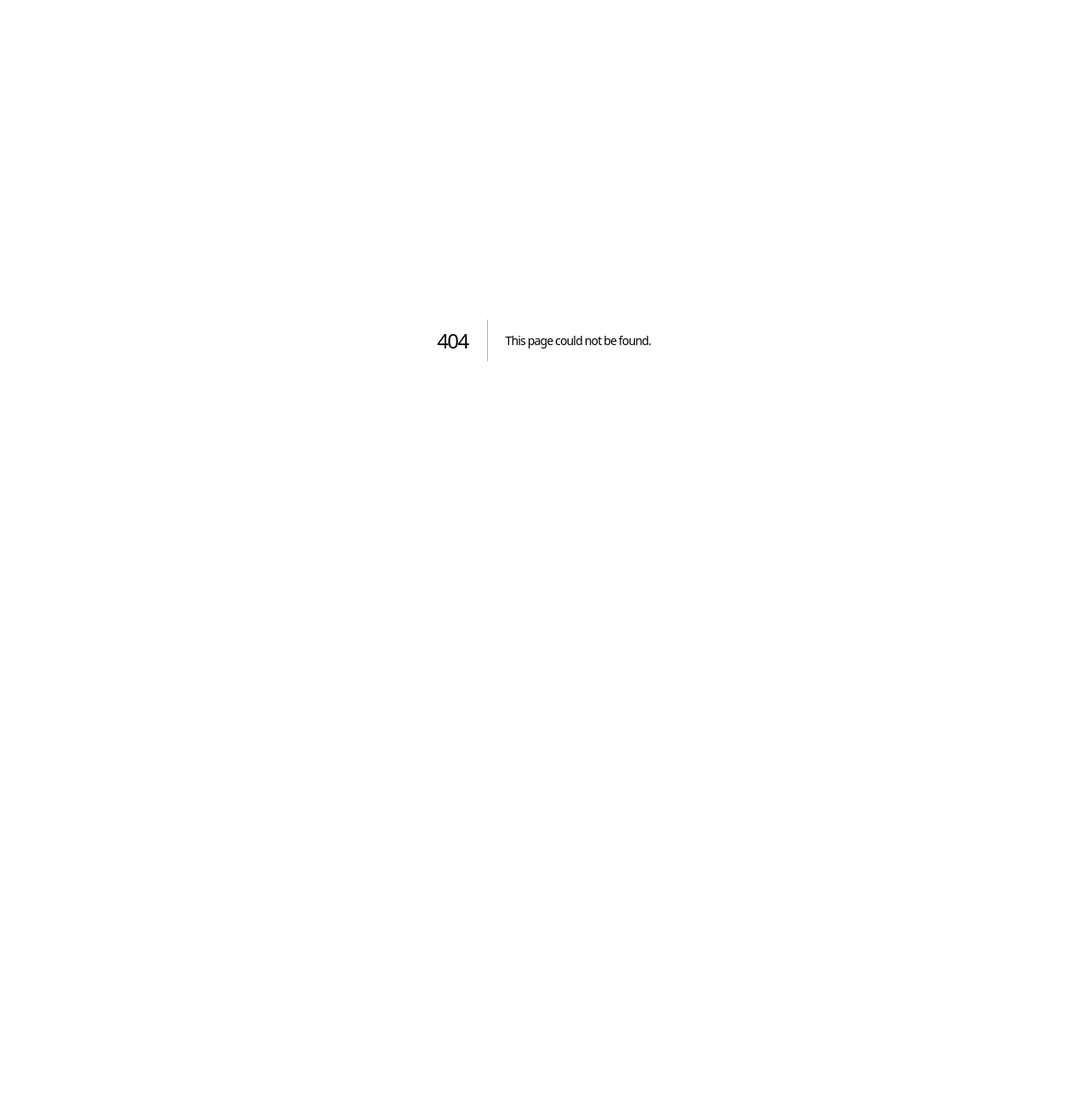
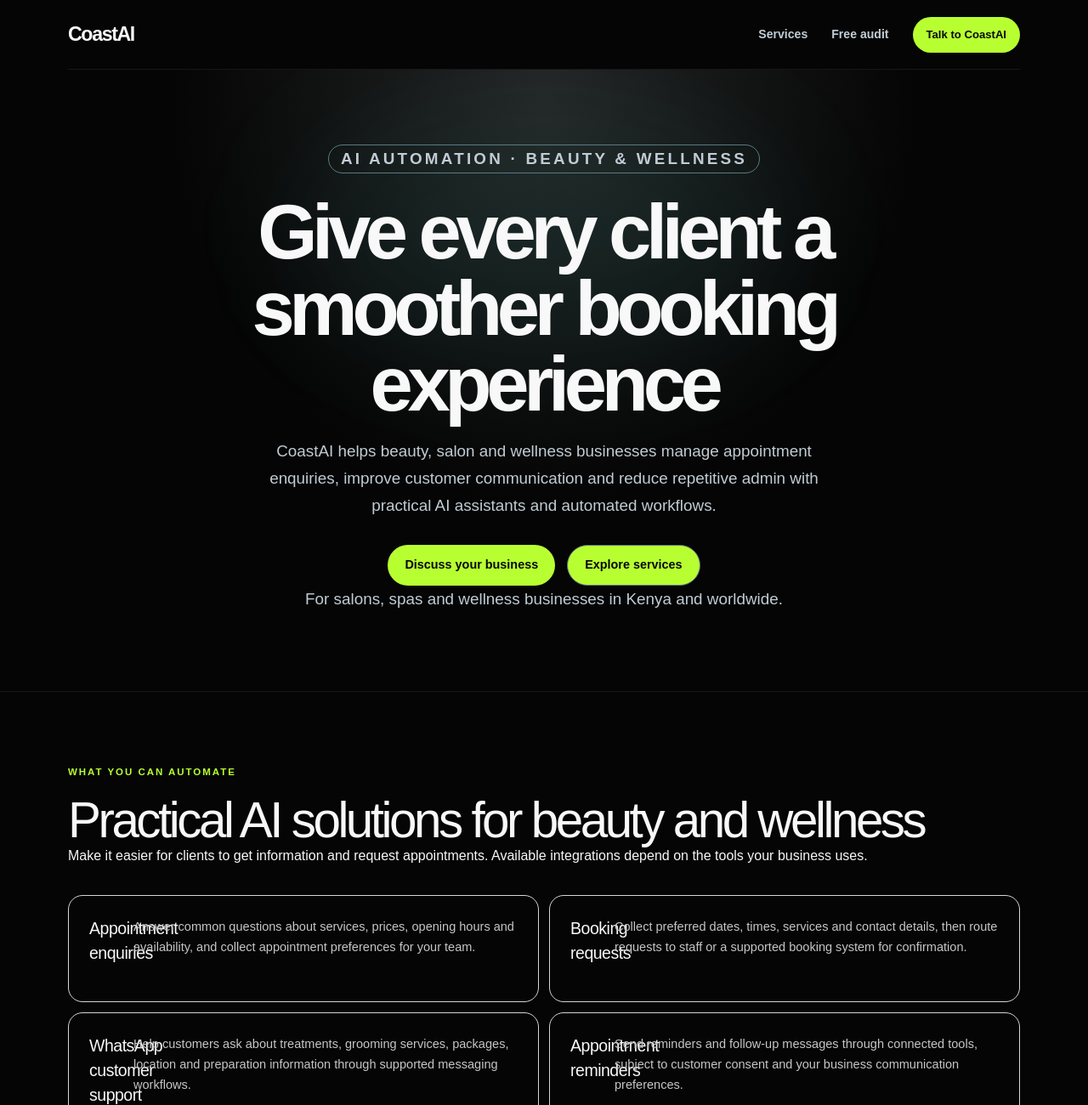
Before and after one commit to biihafidh/CoastAI-AUTOMATION, a Next.js app: page /ai-automation-for-beauty-salons-wellness in a window 1280 px wide. Before the commit this address had no page. Shown: the top 1300 px of the page at 85% size. Before the commit the page ends 800 px from the top, so only its background shows below. Built offline with nearby package versions, Linux system fonts and the light colour scheme.

Commit message:
Add beauty salons and wellness AI automation SEO page

```diff
--- /dev/null
+++ b/src/app/ai-automation-for-beauty-salons-wellness/page.tsx
@@ -0,0 +1,171 @@
+import type { Metadata } from "next";
+import Link from "next/link";
+
+const siteUrl = "https://coast-ai-automation.vercel.app";
+
+export const metadata: Metadata = {
+  title: "AI Automation for Beauty, Salons & Wellness | CoastAI",
+  description:
+    "CoastAI helps salons, barbershops, spas and wellness businesses automate appointment enquiries, booking requests, reminders, customer follow-ups and everyday workflows.",
+  alternates: { canonical: "/ai-automation-for-beauty-salons-wellness" },
+  openGraph: {
+    title: "AI Automation for Beauty, Salons & Wellness | CoastAI",
+    description:
+      "Improve customer communication and appointment management with practical AI automation for beauty and wellness businesses.",
+    url: siteUrl + "/ai-automation-for-beauty-salons-wellness",
+    siteName: "CoastAI",
+    type: "website",
+  },
+};
+
+const solutions = [
+  {
+    title: "Appointment enquiries",
+    description:
+      "Answer common questions about services, prices, opening hours and availability, and collect appointment preferences for your team.",
+  },
+  {
+    title: "Booking requests",
+    description:
+      "Collect preferred dates, times, services and contact details, then route requests to staff or a supported booking system for confirmation.",
+  },
+  {
+    title: "WhatsApp customer support",
+    description:
+      "Help customers ask about treatments, grooming services, packages, location and preparation information through supported messaging workflows.",
+  },
+  {
+    title: "Appointment reminders",
+    description:
+      "Send reminders and follow-up messages through connected tools, subject to customer consent and your business communication preferences.",
+  },
+  {
+    title: "Customer follow-ups",
+    description:
+      "Organise feedback requests and appropriate return-visit communication to help your team maintain customer relationships.",
+  },
+  {
+    title: "Business administration",
+    description:
+      "Route incoming enquiries, organise tasks and reduce repetitive administrative work by connecting supported business applications.",
+  },
+];
+
+const businessTypes = [
+  "Hair salons and barbershops",
+  "Spas and wellness centres",
+  "Nail studios and beauty bars",
+  "Beauty and skincare clinics",
+  "Massage and relaxation businesses",
+  "Personal care and grooming businesses",
+];
+
+const faqs = [
+  {
+    q: "Can customers book appointments through WhatsApp?",
+    a: "A supported WhatsApp workflow can collect appointment preferences and send them to your booking system or staff. An appointment should only be considered confirmed when your configured booking process confirms it.",
+  },
+  {
+    q: "Can CoastAI send appointment reminders?",
+    a: "Yes, reminders can be automated through supported integrations. Your business should obtain appropriate customer consent and provide a suitable way to manage communication preferences.",
+  },
+  {
+    q: "Can an AI assistant answer questions about treatments?",
+    a: "An assistant can provide business-approved information about services, prices and opening hours. Questions requiring professional assessment or health advice should be referred to a qualified practitioner.",
+  },
+  {
+    q: "Is automation suitable for a small salon?",
+    a: "Yes. Workflows can be tailored to a solo professional, small salon, spa or multi-location wellness business based on its needs and existing tools.",
+  },
+];
+
+export default function BeautySalonsWellnessPage() {
+  return (
+    <main>
+      <nav className="container nav">
+        <Link href="/" className="brand">CoastAI</Link>
+        <div className="navlinks">
+          <Link href="/#services">Services</Link>
+          <Link href="/#audit">Free audit</Link>
+          <a className="button nav-cta" href="https://wa.me/254726495238?text=Hello%20CoastAI%2C%20I%20want%20to%20automate%20my%20beauty%20or%20wellness%20business.">Talk to CoastAI</a>
+        </div>
+      </nav>
+
+      <section className="hero">
+        <div className="hero-glow" />
+        <div className="container hero-inner">
+          <p className="eyebrow hero-pill">AI AUTOMATION · BEAUTY & WELLNESS</p>
+          <h1>Give every client a smoother booking experience</h1>
+          <p>
+            CoastAI helps beauty, salon and wellness businesses manage appointment
+            enquiries, improve customer communication and reduce repetitive admin
+            with practical AI assistants and automated workflows.
+          </p>
+          <div className="hero-actions">
+            <a className="button" href="https://wa.me/254726495238?text=Hello%20CoastAI%2C%20I%20want%20to%20automate%20my%20beauty%20or%20wellness%20business.">Discuss your business</a>
+            <Link className="button button-outline" href="/#services">Explore services</Link>
+          </div>
+          <p className="hero-note">For salons, spas and wellness businesses in Kenya and worldwide.</p>
+        </div>
+      </section>
+
+      <section className="services-section">
+        <div className="container">
+          <p className="section-kicker">WHAT YOU CAN AUTOMATE</p>
+          <h2>Practical AI solutions for beauty and wellness</h2>
+          <p className="section-intro">
+            Make it easier for clients to get information and request appointments.
+            Available integrations depend on the tools your business uses.
+          </p>
+          <div className="service-grid">
+            {solutions.map((item) => (
+              <article className="service-card" key={item.title}>
+                <h3>{item.title}</h3>
+                <p>{item.description}</p>
+              </article>
+            ))}
+          </div>
+        </div>
+      </section>
+
+      <section className="process-section">
+        <div className="container">
+          <p className="section-kicker">WHO WE HELP</p>
+          <h2>Automation for different beauty and wellness businesses</h2>
+          <div className="process-grid">
+            {businessTypes.map((type) => (
+              <div className="service-card" key={type}><h3>{type}</h3></div>
+            ))}
+          </div>
+        </div>
+      </section>
+
+      <section className="faq-section">
+        <div className="container">
+          <p className="section-kicker">COMMON QUESTIONS</p>
+          <h2>Beauty and wellness automation FAQs</h2>
+          <div className="faq-list">
+            {faqs.map((faq) => (
+              <article className="faq-item" key={faq.q}>
+                <h3>{faq.q}</h3>
+                <p>{faq.a}</p>
+              </article>
+            ))}
+          </div>
+        </div>
+      </section>
+
+      <section className="audit-section" id="get-started">
+        <div className="container audit-panel">
+          <p className="section-kicker">GET STARTED WITH COASTAI</p>
+          <h2>Ready to simplify appointment management?</h2>
+          <p>Tell us how your business handles bookings and customer enquiries. We can help identify practical automation opportunities.</p>
+          <div className="hero-actions">
+            <a className="button" href="https://wa.me/254726495238?text=Hello%20CoastAI%2C%20I%20would%20like%20an%20automation%20consultation%20for%20my%20beauty%20or%20wellness%20business.">Contact CoastAI</a>
+            <Link className="button button-outline" href="/#audit">Request a free audit</Link>
+          </div>
+        </div>
+      </section>
+    </main>
+  );
+}
```
